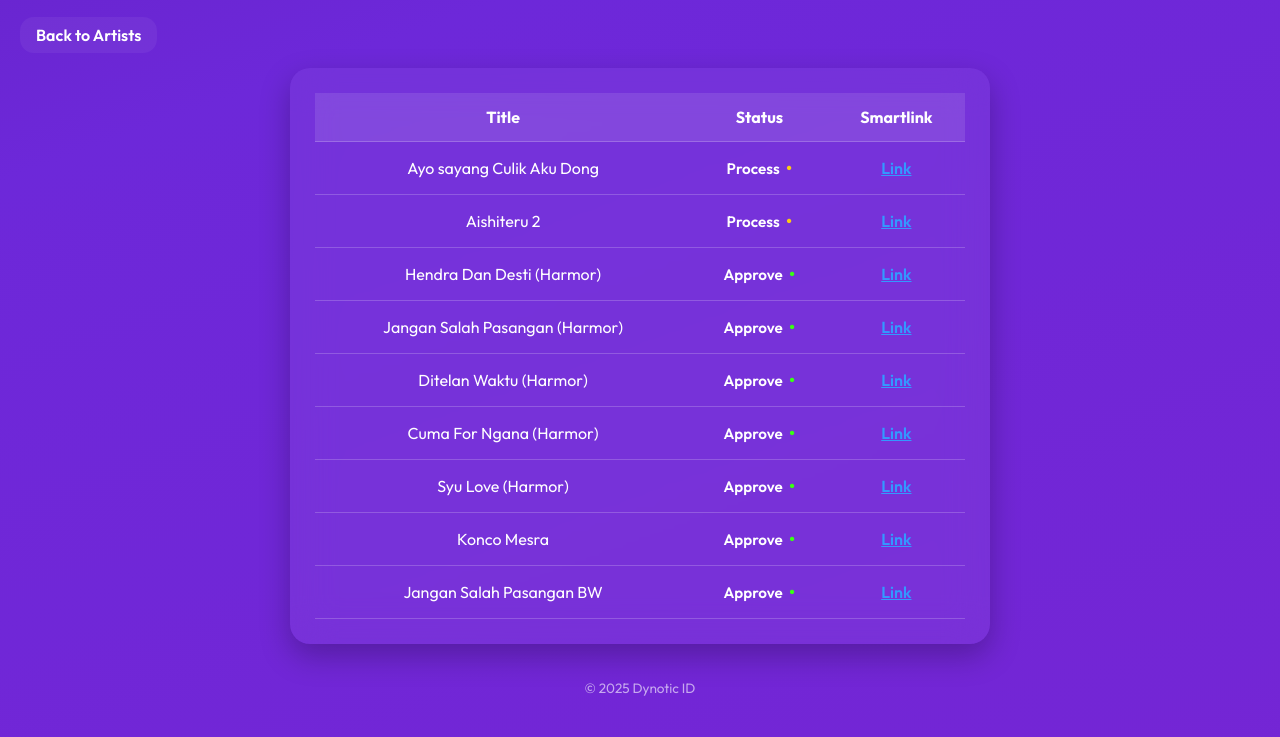
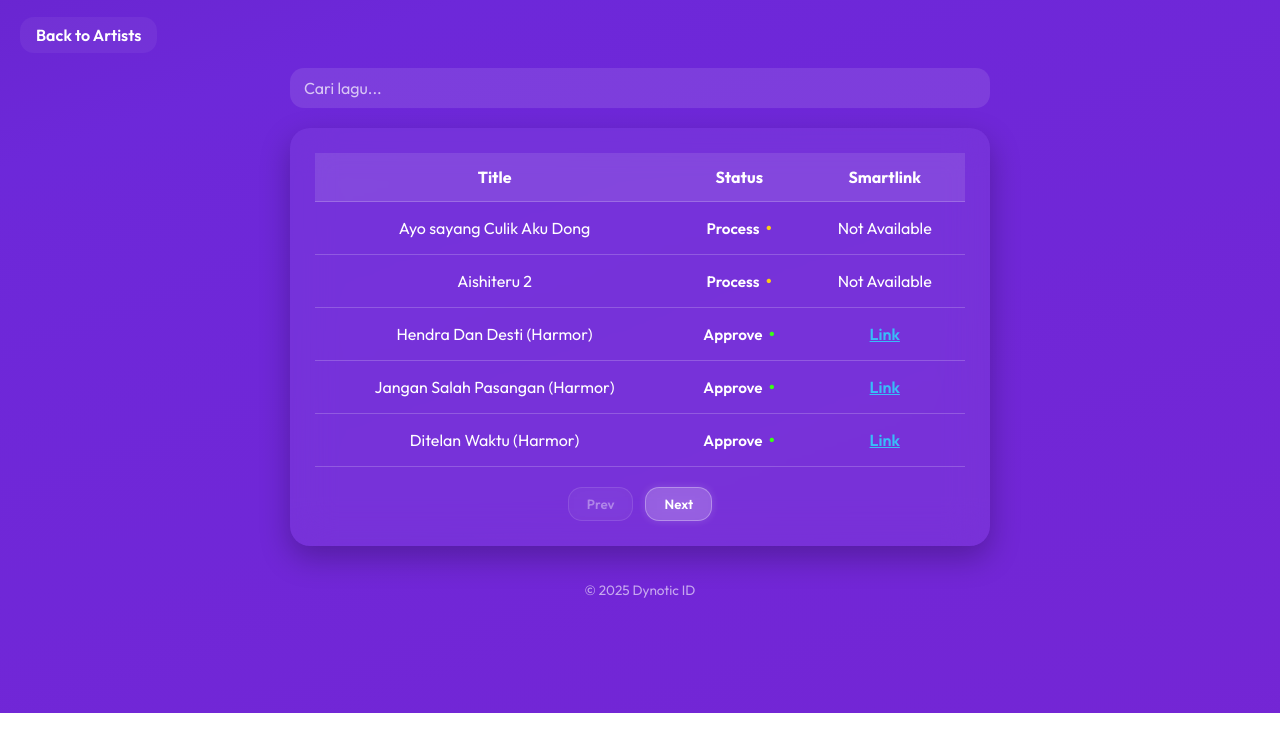
Before and after one commit to dynoticid/hndralink, a plain HTML site: page index.html in a window 1280 px wide. Shown: the part 87-824 px from the top of the page. After the commit the page ends 800 px from the top, so only its background shows below. Drawn offline with Linux system fonts and the light colour scheme.

Commit message:
index.html

```diff
--- a/index.html
+++ b/index.html
@@ -24,11 +24,7 @@ body{
   50%{background-position:100% 50%;}
   100%{background-position:0% 50%;}
 }
-h1{
-  margin-bottom:20px;
-  font-size:2.2rem;
-  text-align:center;
-}
+h1{margin-bottom:20px;font-size:2.2rem;text-align:center;}
 .back-btn{
   align-self:flex-start;
   margin-bottom:15px;
@@ -41,9 +37,20 @@ h1{
   background: rgba(255,255,255,0.05);
   transition: all 0.25s ease;
 }
-.back-btn:hover{
-  background: rgba(255,255,255,0.12);
+.back-btn:hover{background: rgba(255,255,255,0.12);}
+.search-box{width:100%;max-width:700px;margin-bottom:20px;}
+.search-box input{
+  width:100%;
+  padding:10px 14px;
+  border-radius:14px;
+  border:none;
+  outline:none;
+  font-size:1rem;
+  background: rgba(255,255,255,0.1);
+  color:#fff;
 }
+.search-box input::placeholder{color:rgba(255,255,255,0.7);}
+.search-box input:focus{background:rgba(255,255,255,0.2);}
 .card{
   width:100%;
   max-width:700px;
@@ -64,10 +71,7 @@ th,td{
   text-align:center;
   border-bottom:1px solid rgba(255,255,255,0.2);
 }
-th{
-  font-weight:700;
-  background: rgba(255,255,255,0.1);
-}
+th{font-weight:700;background: rgba(255,255,255,0.1);}
 .status-text{
   font-weight:600;
   font-size:0.95rem;
@@ -77,100 +81,136 @@ th{
   justify-content:center;
   gap:6px;
 }
-.status-text .dot{
-  font-size:1.2rem;
-}
+.status-text .dot{font-size:1.2rem;}
 .status-approve .dot { color: #39ff14; }
 .status-process .dot { color: #facc15; }
+.status-takedown .dot { color: #ff8c00; }
+.status-rejected .dot { color: #ff0033; }
 
-.smartlink-text{
+.smartlink{
+  color:#38bdf8;
   font-weight:600;
-  color:#39f;
   text-decoration:underline;
   pointer-events:none;
   cursor:default;
 }
 
+.pagination{
+  margin-top:20px;
+  display:flex;
+  justify-content:center;
+  gap:12px;
+}
+.page-btn{
+  cursor:pointer;
+  padding:8px 18px;
+  border-radius:14px;
+  background: rgba(255, 255, 255, 0.2);
+  color:#fff;
+  font-weight:600;
+  border:1px solid rgba(255,255,255,0.3);
+  box-shadow:0 0 10px rgba(255,255,255,0.15);
+  backdrop-filter: blur(10px);
+  -webkit-backdrop-filter: blur(10px);
+  transition: all 0.25s ease;
+}
+.page-btn:hover{
+  background: rgba(255, 255, 255, 0.35);
+  box-shadow: 0 0 15px rgba(255,255,255,0.3);
+  transform: scale(1.05);
+}
+.page-btn:disabled{
+  opacity:0.4;
+  cursor:not-allowed;
+  background: rgba(255,255,255,0.1);
+  box-shadow:none;
+}
 footer{
   margin-top:35px;
   color:rgba(255,255,255,0.6);
   font-size:0.85rem;
   text-align:center;
 }
-@media(max-width:600px){
-  th,td{padding:12px 8px;font-size:0.85rem;}
-}
+@media(max-width:600px){th,td{padding:12px 8px;font-size:0.85rem;}}
 </style>
 </head>
 <body>
 
 <h1>Hndra SOPAN - Releases</h1>
+<a href="https://dynoticid.github.io/smartlink/" class="back-btn">Back to Artists</a>
 
-<a href="https://dynoticid.github.io/smartlink/" class="back-btn">Back to Artists</a>
+<div class="search-box">
+  <input type="text" id="searchInput" placeholder="Cari lagu...">
+</div>
 
 <div class="card">
   <table>
     <thead>
-      <tr>
-        <th>Title</th>
-        <th>Status</th>
-        <th>Smartlink</th>
-      </tr>
+      <tr><th>Title</th><th>Status</th><th>Smartlink</th></tr>
     </thead>
-    <tbody>
-      <!-- Lagu Process -->
-      <tr>
-        <td>Ayo sayang Culik Aku Dong</td>
-        <td><span class="status-text status-process">Process<span class="dot">•</span></span></td>
-        <td><span class="smartlink-text">Link</span></td>
-      </tr>
-      <tr>
-        <td>Aishiteru 2</td>
-        <td><span class="status-text status-process">Process<span class="dot">•</span></span></td>
-        <td><span class="smartlink-text">Link</span></td>
-      </tr>
-
-      <!-- Lagu Approve -->
-      <tr>
-        <td>Hendra Dan Desti (Harmor)</td>
-        <td><span class="status-text status-approve">Approve<span class="dot">•</span></span></td>
-        <td><span class="smartlink-text">Link</span></td>
-      </tr>
-      <tr>
-        <td>Jangan Salah Pasangan (Harmor)</td>
-        <td><span class="status-text status-approve">Approve<span class="dot">•</span></span></td>
-        <td><span class="smartlink-text">Link</span></td>
-      </tr>
-      <tr>
-        <td>Ditelan Waktu (Harmor)</td>
-        <td><span class="status-text status-approve">Approve<span class="dot">•</span></span></td>
-        <td><span class="smartlink-text">Link</span></td>
-      </tr>
-      <tr>
-        <td>Cuma For Ngana (Harmor)</td>
-        <td><span class="status-text status-approve">Approve<span class="dot">•</span></span></td>
-        <td><span class="smartlink-text">Link</span></td>
-      </tr>
-      <tr>
-        <td>Syu Love (Harmor)</td>
-        <td><span class="status-text status-approve">Approve<span class="dot">•</span></span></td>
-        <td><span class="smartlink-text">Link</span></td>
-      </tr>
-      <tr>
-        <td>Konco Mesra</td>
-        <td><span class="status-text status-approve">Approve<span class="dot">•</span></span></td>
-        <td><span class="smartlink-text">Link</span></td>
-      </tr>
-      <tr>
-        <td>Jangan Salah Pasangan BW</td>
-        <td><span class="status-text status-approve">Approve<span class="dot">•</span></span></td>
-        <td><span class="smartlink-text">Link</span></td>
-      </tr>
-    </tbody>
+    <tbody id="table-body"></tbody>
   </table>
+  <div class="pagination">
+    <button class="page-btn" id="prevBtn">Prev</button>
+    <button class="page-btn" id="nextBtn">Next</button>
+  </div>
 </div>
 
 <footer>© 2025 Dynotic ID</footer>
 
+<script>
+const songs = [
+  {title:"Ayo sayang Culik Aku Dong", status:"process"},
+  {title:"Aishiteru 2", status:"process"},
+  {title:"Hendra Dan Desti (Harmor)", status:"approve"},
+  {title:"Jangan Salah Pasangan (Harmor)", status:"approve"},
+  {title:"Ditelan Waktu (Harmor)", status:"approve"},
+  {title:"Cuma For Ngana (Harmor)", status:"approve"},
+  {title:"Syu Love (Harmor)", status:"approve"},
+  {title:"Konco Mesra", status:"approve"},
+  {title:"Jangan Salah Pasangan BW", status:"approve"}
+];
+
+let filteredSongs = [...songs];
+let currentPage = 1;
+const rowsPerPage = 5;
+
+function renderTable(){
+  const tableBody = document.getElementById("table-body");
+  tableBody.innerHTML = "";
+  const start = (currentPage-1)*rowsPerPage;
+  const end = start+rowsPerPage;
+  const pageSongs = filteredSongs.slice(start,end);
+
+  pageSongs.forEach(song=>{
+    const row = document.createElement("tr");
+    row.innerHTML = `
+      <td>${song.title}</td>
+      <td><span class="status-text status-${song.status}">${song.status.charAt(0).toUpperCase() + song.status.slice(1)}<span class="dot">•</span></span></td>
+      <td>${song.status==="approve"? '<span class="smartlink">Link</span>':'Not Available'}</td>
+    `;
+    tableBody.appendChild(row);
+  });
+
+  document.getElementById("prevBtn").disabled = currentPage===1;
+  document.getElementById("nextBtn").disabled = end>=filteredSongs.length;
+}
+
+document.getElementById("prevBtn").addEventListener("click", ()=>{
+  if(currentPage>1){currentPage--; renderTable();}
+});
+document.getElementById("nextBtn").addEventListener("click", ()=>{
+  if(currentPage*rowsPerPage<filteredSongs.length){currentPage++; renderTable();}
+});
+document.getElementById("searchInput").addEventListener("input",(e)=>{
+  const keyword = e.target.value.toLowerCase();
+  filteredSongs = songs.filter(s=>s.title.toLowerCase().includes(keyword));
+  currentPage=1;
+  renderTable();
+});
+
+renderTable();
+</script>
+
 </body>
 </html>
```
